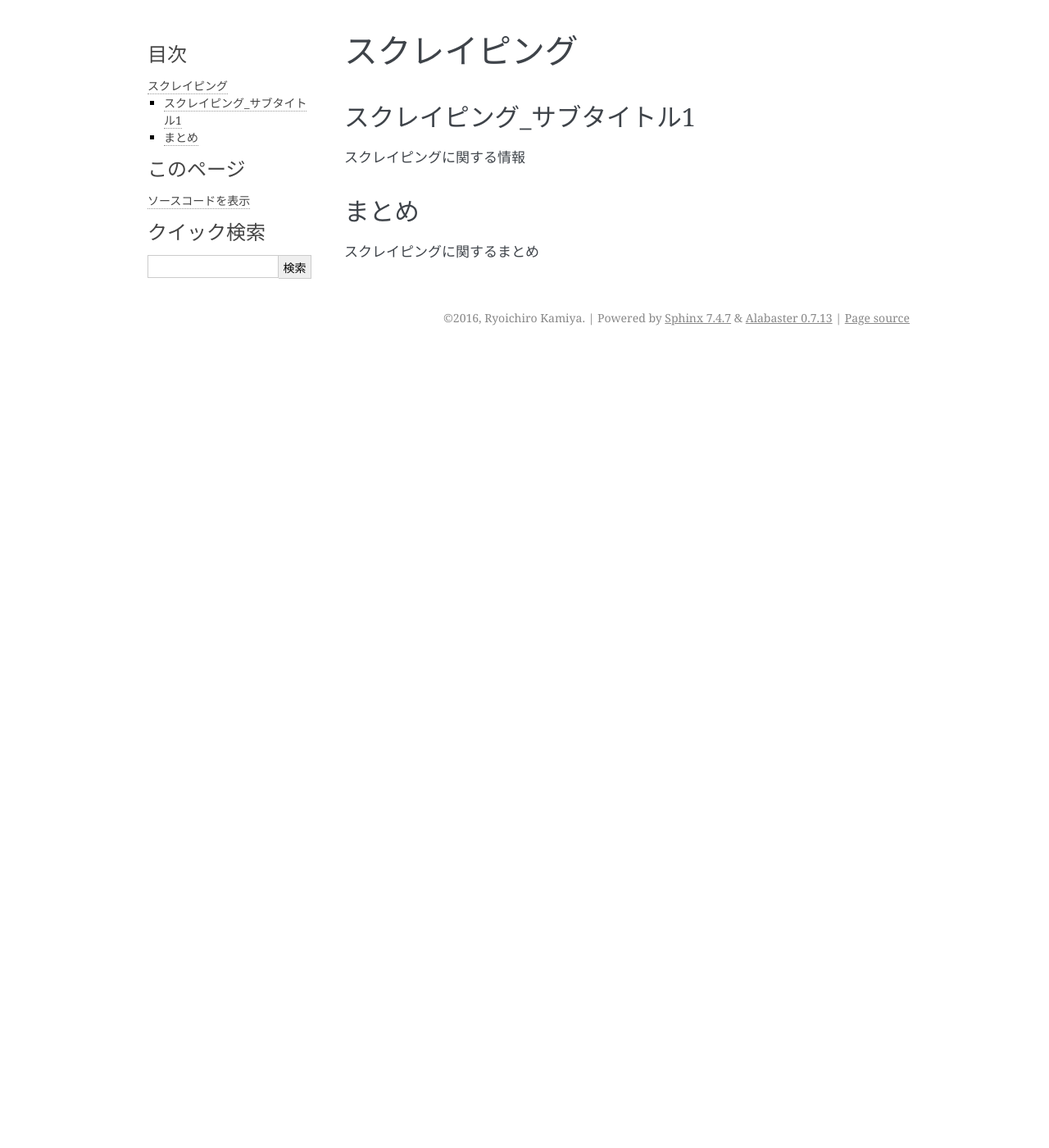
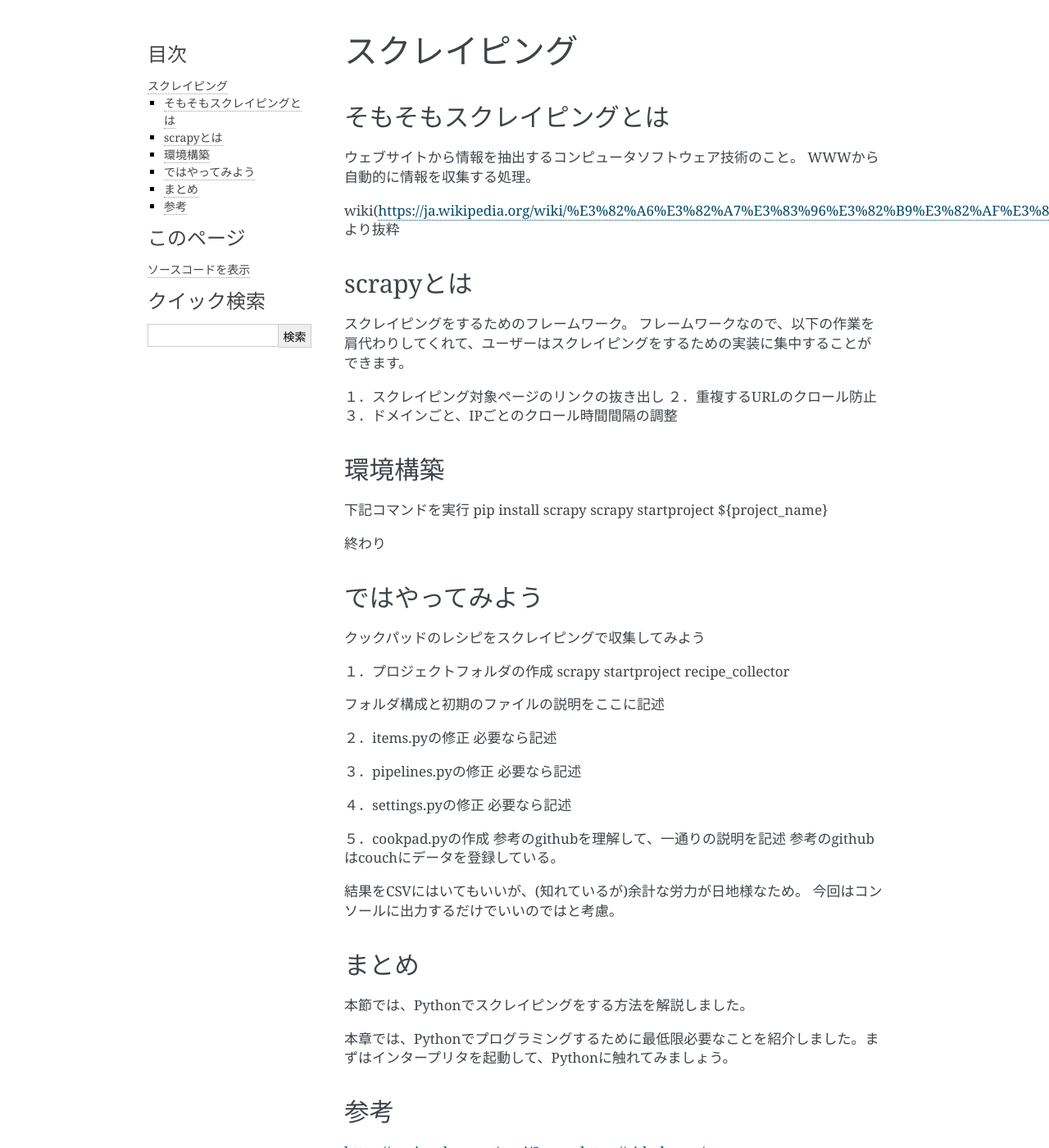
Before and after one commit to pyconjp/pycamp.pycon.jp, a Sphinx documentation site: the page built from source/5_scraping.rst, in a window 1280 px wide and 1400 px high. Shown: the whole window at 82% size. Built offline with Sphinx 7.4.7, drawn with Linux system fonts in a browser that asks for light colours; some of the changed text lies outside the part shown.

Commit message:
#6 スクレイピングの概要を記述

```diff
--- a/source/4_module.rst
+++ b/source/4_module.rst
@@ -202,6 +202,4 @@ Pythonの公式ドキュメントの「 `reモジュール <http://docs.python.j
 まとめ
 ==========
 
-本節では、Pythonでファイルを読み書きする方法、Pythonファイルを分割して再利用する方法を解説しました。
-
 本章では、Pythonでプログラミングするために最低限必要なことを紹介しました。まずはインタープリタを起動して、Pythonに触れてみましょう。
--- a/source/5_scraping.rst
+++ b/source/5_scraping.rst
@@ -5,12 +5,68 @@
 
 .. _guide-module:
 
-スクレイピング_サブタイトル1
+そもそもスクレイピングとは
 =====================
-スクレイピングに関する情報
+ウェブサイトから情報を抽出するコンピュータソフトウェア技術のこと。
+WWWから自動的に情報を収集する処理。
+
+wiki(https://ja.wikipedia.org/wiki/%E3%82%A6%E3%82%A7%E3%83%96%E3%82%B9%E3%82%AF%E3%83%AC%E3%82%A4%E3%83%94%E3%83%B3%E3%82%B0)より抜粋
+
+
+scrapyとは
+=====================
+スクレイピングをするためのフレームワーク。
+フレームワークなので、以下の作業を肩代わりしてくれて、ユーザーはスクレイピングをするための実装に集中することができます。
+
+１．スクレイピング対象ページのリンクの抜き出し
+２．重複するURLのクロール防止
+３．ドメインごと、IPごとのクロール時間間隔の調整
+
+
+環境構築
+=====================
+
+下記コマンドを実行
+pip install scrapy
+scrapy startproject ${project_name}
+
+終わり
+
+
+ではやってみよう
+=====================
+クックパッドのレシピをスクレイピングで収集してみよう
+
+１．プロジェクトフォルダの作成
+scrapy startproject recipe_collector
+
+フォルダ構成と初期のファイルの説明をここに記述
+
+２．items.pyの修正
+必要なら記述
+
+３．pipelines.pyの修正
+必要なら記述
+
+４．settings.pyの修正
+必要なら記述
+
+５．cookpad.pyの作成
+参考のgithubを理解して、一通りの説明を記述
+参考のgithubはcouchにデータを登録している。
+
+結果をCSVにはいてもいいが、(知れているが)余計な労力が日地様なため。
+今回はコンソールに出力するだけでいいのではと考慮。
 
 
 まとめ
 ==========
+本節では、Pythonでスクレイピングをする方法を解説しました。
 
-スクレイピングに関するまとめ
+本章では、Pythonでプログラミングするために最低限必要なことを紹介しました。まずはインタープリタを起動して、Pythonに触れてみましょう。
+
+
+参考
+==========
+https://pypi.python.org/pypi/Scrapy
+https://github.com/warau-uichi/recipe_collector
```
